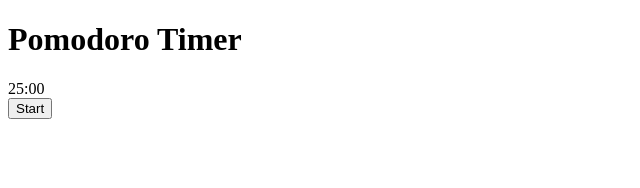
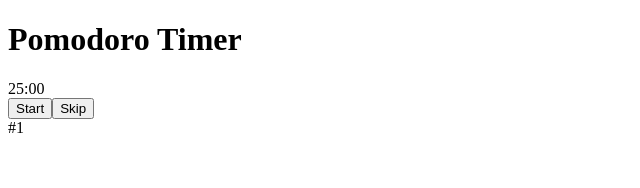
Before and after one commit to gizemnkorkmaz/pomodoro-timer, a React (Create React App) app: page / in a window 1280 px wide. Shown: the top 188 px of the page, without its empty margins (0-640 px from the left). Built offline with nearby package versions, Linux system fonts and the light colour scheme.

Commit message:
Add skipRound function and skip button && Add roundCount, isPomodoro, isBreakTime states to set seconds in Timer

```diff
--- a/src/components/Timer.jsx
+++ b/src/components/Timer.jsx
@@ -1,6 +1,7 @@
 import React, { useState } from "react";
 
 import Button from "./Button";
+import Rounds from "./Rounds";
 
 import useInterval from "../hooks/useInterval";
 
@@ -9,10 +10,33 @@ import minutesToSeconds from "../utils/minutesToSeconds";
 
 function Timer() {
   const [seconds, setSeconds] = useState(minutesToSeconds(25));
+  const [roundCount, setRoundCount] = useState(1);
   const [isTimerActive, setIsTimerActive] = useState(false);
+  const [isPomodoro, setIsPomodoro] = useState(true);
+  const [isBreakTime, setIsBreakTime] = useState(false);
 
   const pauseTimer = () => setIsTimerActive(false);
   const startTimer = () => setIsTimerActive(true);
+
+  const skipRound = () => {
+    setIsTimerActive(false);
+
+    alert("Are you sure you want to finish the round early?");
+
+    setIsPomodoro(!isPomodoro);
+    setIsBreakTime(!isBreakTime);
+
+    if (isPomodoro) {
+      setRoundCount(roundCount + 1);
+      if (roundCount % 4 === 0) {
+        setSeconds(minutesToSeconds(15));
+      } else {
+        setSeconds(minutesToSeconds(5));
+      }
+    } else {
+      setSeconds(minutesToSeconds(25));
+    }
+  };
 
   useInterval(
     () => {
@@ -33,6 +57,8 @@ function Timer() {
       <Button onClick={isTimerActive ? pauseTimer : startTimer}>
         {isTimerActive ? "Pause" : "Start"}
       </Button>
+      <Button onClick={skipRound}>Skip</Button>
+      <Rounds roundCount={roundCount} />
     </>
   );
 }
```
